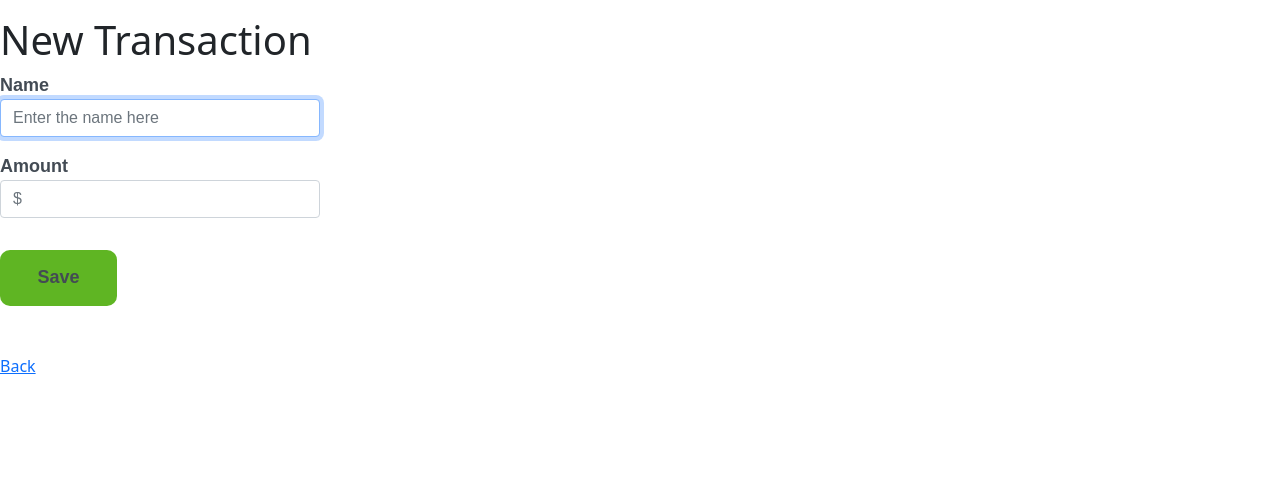
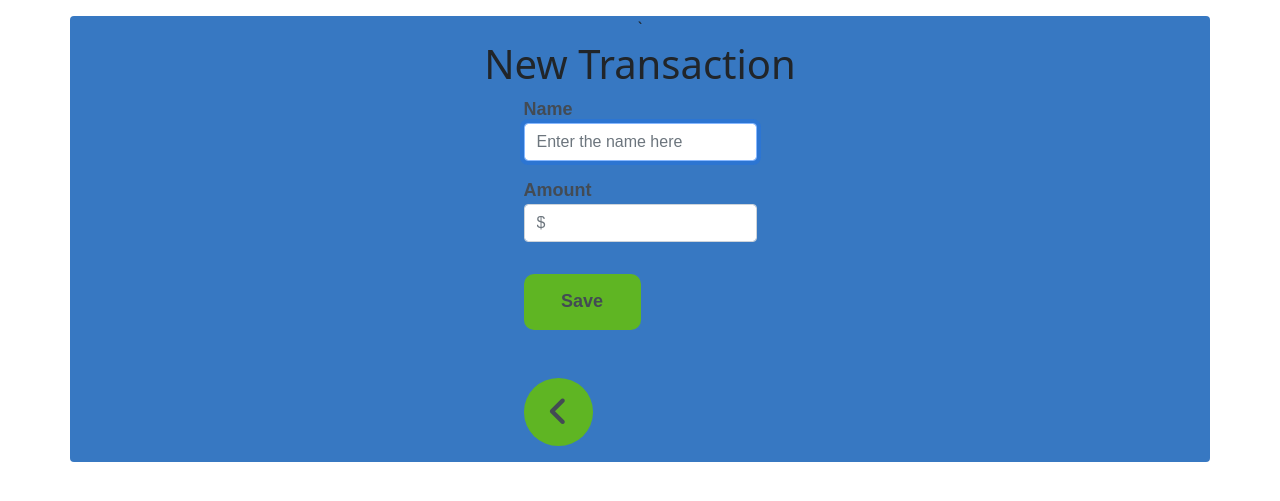
Before and after one commit to shuhad786/Budget-app, a Rails app: page /groups/1/entities/new in a window 1280 px wide. Shown: the top 501 px of the page. Run offline with Rails 7, Linux system fonts and the light colour scheme; some libraries are stand-ins or nearby versions.

Commit message:
Update code for styling and functions

```diff
--- a/app/views/entities/new.html.erb
+++ b/app/views/entities/new.html.erb
@@ -1,21 +1,24 @@
-<h1>New Transaction</h1>
+<div class="container main-color d-flex flex-column align-items-center rounded">
+
+  `<h1>New Transaction</h1>
 
   <%= form_with model: @entity, url: group_entities_path(params[:group_id]) do |form| %>
     <div class="field font-light mb-3">
       <%= form.label :name %><br />
-    <%= form.text_field :name, class: "form-control w-25", autofocus: true, placeholder: "Enter the name here" %>
+      <%= form.text_field :name, class: "form-control", autofocus: true, placeholder: "Enter the name here" %>
     </div>
 
     <div class="field font-light mb-3">
       <%= form.label :amount %><br />
-    <%= form.number_field :amount, class: "form-control w-25", autofocus: true, placeholder: "$" %>
+      <%= form.number_field :amount, class: "form-control", autofocus: true, placeholder: "$" %>
     </div>
 
     <div class="actions">
       <%= form.submit "Save", class: "link font-light mb-5 mt-3" %>
+
     </div>
+    <%= link_to group_path(params[:group_id]) do %>
+      <i class="fa-solid fa-angle-left icon-back-form mb-3"></i>
     <% end %>
-
-<div>
-  <%= link_to "Back", group_path(params[:group_id]) %>
+  <% end %>
 </div>
--- a/app/views/groups/index.html.erb
+++ b/app/views/groups/index.html.erb
@@ -13,9 +13,6 @@
           <p class="font-light ms-5">Total Amount: $<%= group.total%></p>
         </div>
       <% end %>
-      <%= button_to group_path(id: group.id), method: :delete, data: { turbo: false }, class: 'ms-4 icon-trash font-light' do %>
-        <i class="fa-solid fa-trash-can"></i>
-      <% end %>
     </div>
   <% end %>
 
```
Lines whose indentation alone changed are shown as unchanged.
